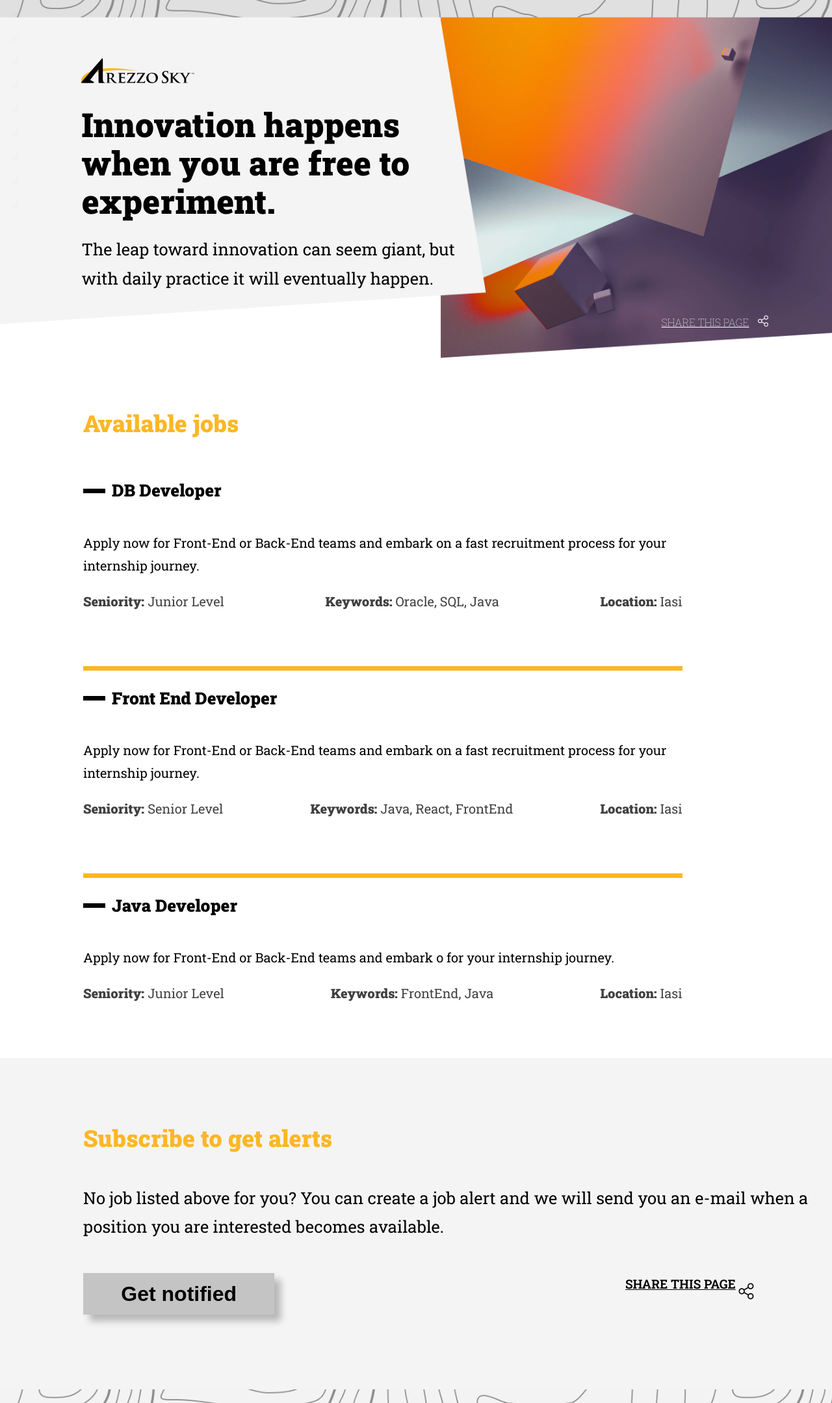
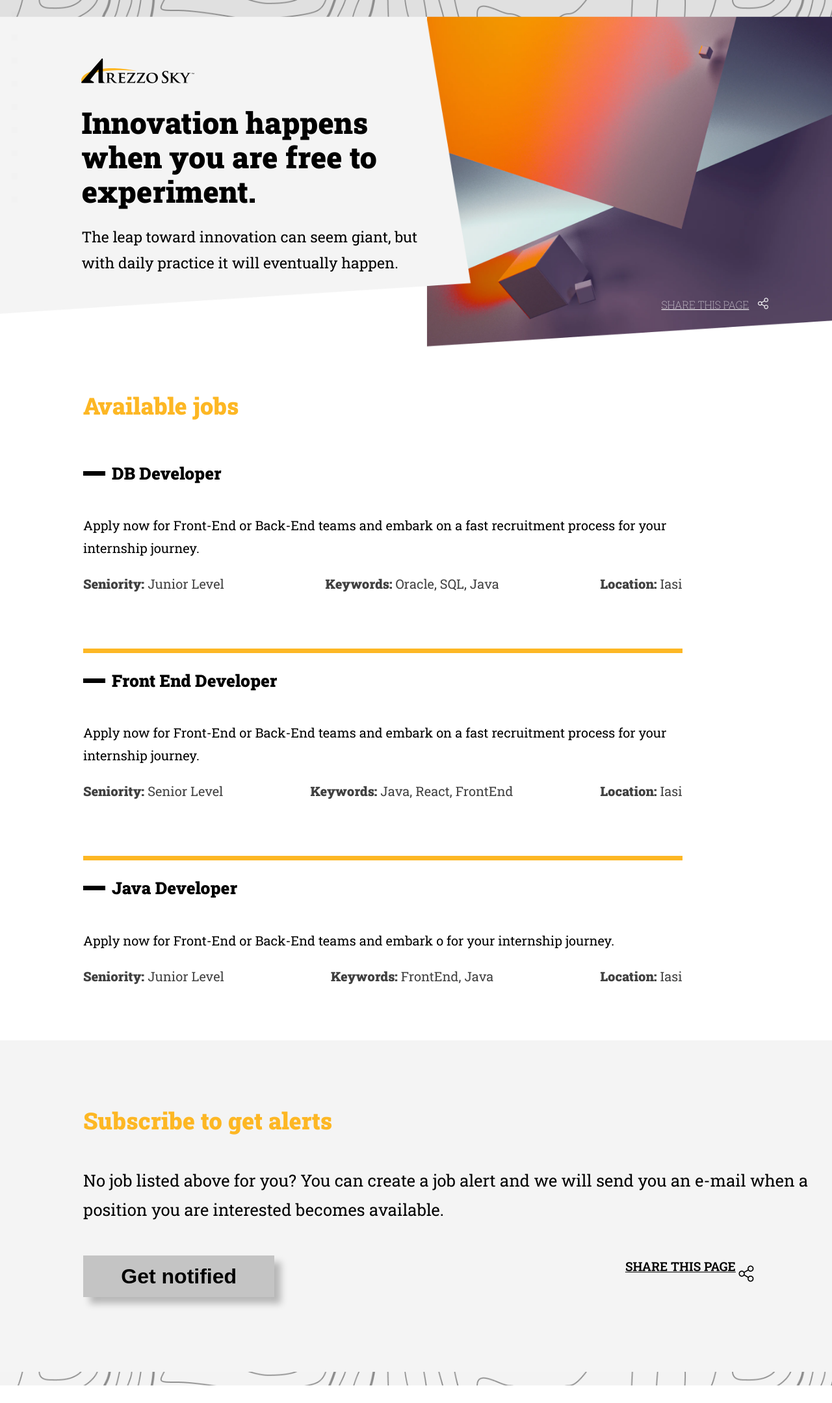
Before and after one commit to dhananjay-fe/dhananjay-fe.github.io, a Jekyll site: the page built from index.html, in a window 1280 px wide. Shown: the whole page at 65% size. Built offline with Jekyll 4.4.1, drawn with Linux system fonts in a browser that asks for light colours; after the commit the page ends 2132 px from its top, so only the background shows below that.

Commit message:
Update main.css

```diff
--- a/assets/css/main.css
+++ b/assets/css/main.css
@@ -72,7 +72,7 @@ body {
     padding-top: 3%;
     font-weight: 900;
     font-size: 48px;
-    font-size: 4vw;
+    font-size: 3.6vw;
     line-height: 115%;
     width: 75%
 }
@@ -80,7 +80,7 @@ body {
 .logo-container #leap{
     font-weight: 400;
     font-size: 24px;
-    font-size: 2vw;
+    font-size: 1.8vw;
     line-height: 175%;
     padding-top: 2%;
     padding-bottom: 3%;
```
